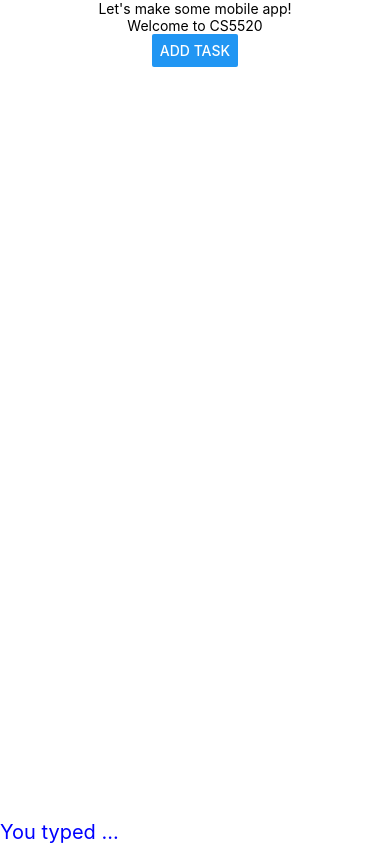
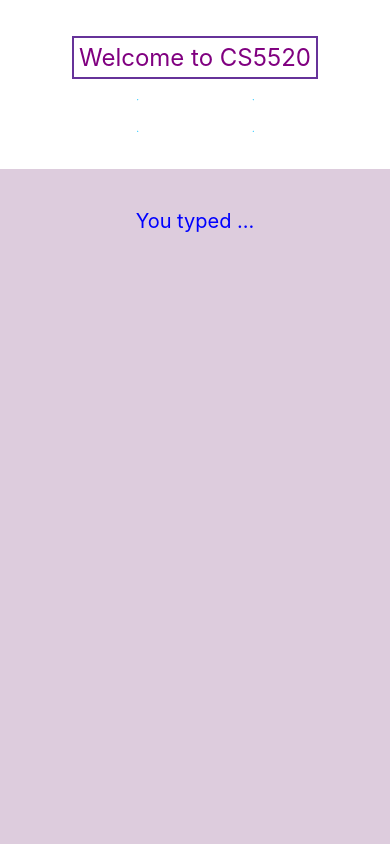
Before and after one commit to qcwssss/CS5520, a React Native app: screen / in a window 390 px wide. Built offline with nearby package versions, Linux system fonts and the light colour scheme.

Commit message:
added styles for buttons

```diff
--- a/App.js
+++ b/App.js
@@ -21,23 +21,27 @@ export default function App() {
 
   return (
     <SafeAreaView style={styles.container}>
+      <StatusBar style="auto" />
       <View style={styles.topContainer}>
-        <Text>Let's make some mobile app!</Text>
         <Header appName={name} />
+        <View style={styles.button}>
           <Button
             title="Add task"
+            color="white"
             onPress={() => {
               setModalVisible(true);
             }}
           />
         </View>
+      </View>
       <Input
         modalVisible={modalVisible}
+        textUpdateFunction={onTextEnter}
         onCancel={onCancel}
-        textUpdateFunction={onTextEnter}
       />
-      <StatusBar style="auto" />
+      <View style={styles.bottomContainer}>
         <Text style={styles.typedText}>You typed {enteredText}</Text>
+      </View>
     </SafeAreaView>
   );
 }
@@ -50,16 +54,24 @@ const styles = StyleSheet.create({
     justifyContent: "center",
   },
   typedText: {
-    paddingTop: 40,
+    padding: 40,
+    textAlign: "center",
     fontSize: 20,
     color: "blue",
   },
   topContainer: {
     flex: 1,
     alignItems: "center",
+    justifyContent: "center",
   },
   bottomContainer: {
     flex: 4,
-    backgroundColor: "551255",
+    backgroundColor: "#dcd",
+  },
+  button: {
+    backgroundColor: "#00bfff",
+    marginTop: 20,
+    fontSize: "10",
+    width: "30%",
   },
 });
--- a/components/Header.js
+++ b/components/Header.js
@@ -1,12 +1,22 @@
-import { View, Text } from 'react-native'
-import React from 'react'
+import { View, Text, StyleSheet } from "react-native";
+import React from "react";
 
 const Header = (props) => {
   return (
     <View>
-      <Text>Welcome to {props.appName}</Text>
+      <Text style={styles.header}>Welcome to {props.appName}</Text>
     </View>
-  )
-}
+  );
+};
 
-export default Header
+const styles = StyleSheet.create({
+  header: {
+    color: "purple",
+    borderColor: "rebeccapurple",
+    borderWidth: 2,
+    padding: 5,
+    fontSize: 24,
+  },
+});
+
+export default Header;
--- a/components/Input.js
+++ b/components/Input.js
@@ -34,6 +34,7 @@ const Input = ({ modalVisible, textUpdateFunction, onCancel }) => {
         <View style={styles.btnContainer}>
           <View style={styles.button}>
             <Button
+              color="white"
               title="Confirm"
               onPress={() => {
                 textUpdateFunction(text);
@@ -42,7 +43,7 @@ const Input = ({ modalVisible, textUpdateFunction, onCancel }) => {
             ></Button>
           </View>
           <View style={styles.button}>
-            <Button title="Cancel" onPress={onCancel} />
+            <Button title="Cancel" color="white" onPress={onCancel} />
           </View>
         </View>
       </View>
@@ -63,7 +64,7 @@ const styles = StyleSheet.create({
   },
   input: {
     margin: 12,
-    alignItems: "center",
+    textAlign: "center",
     justifyContent: "center",
     borderBottomWidth: 3,
     padding: 10,
@@ -74,7 +75,7 @@ const styles = StyleSheet.create({
     flexDirection: "row",
   },
   button: {
-    backgroundColor: "#aaa",
+    backgroundColor: "#00bfff",
     marginHorizontal: 5,
     fontSize: "10",
     width: "30%",
```
Lines whose indentation alone changed are shown as unchanged.
